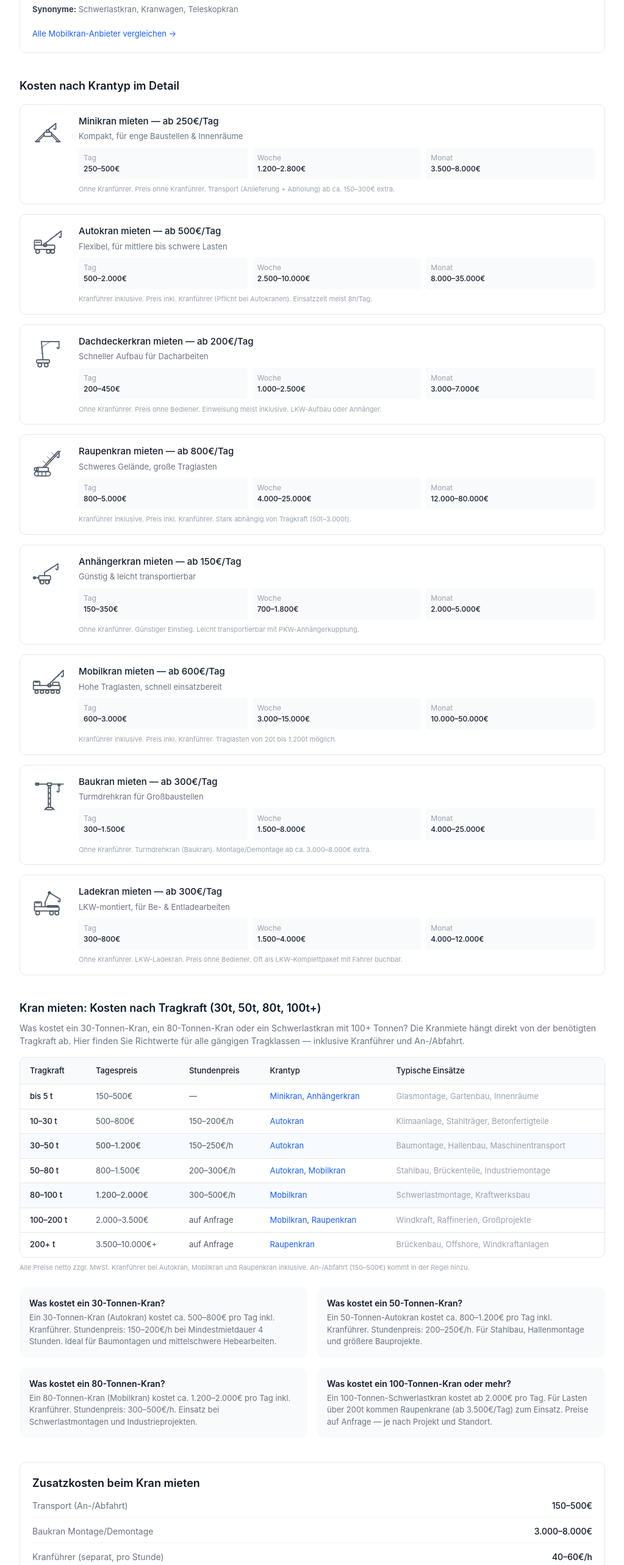
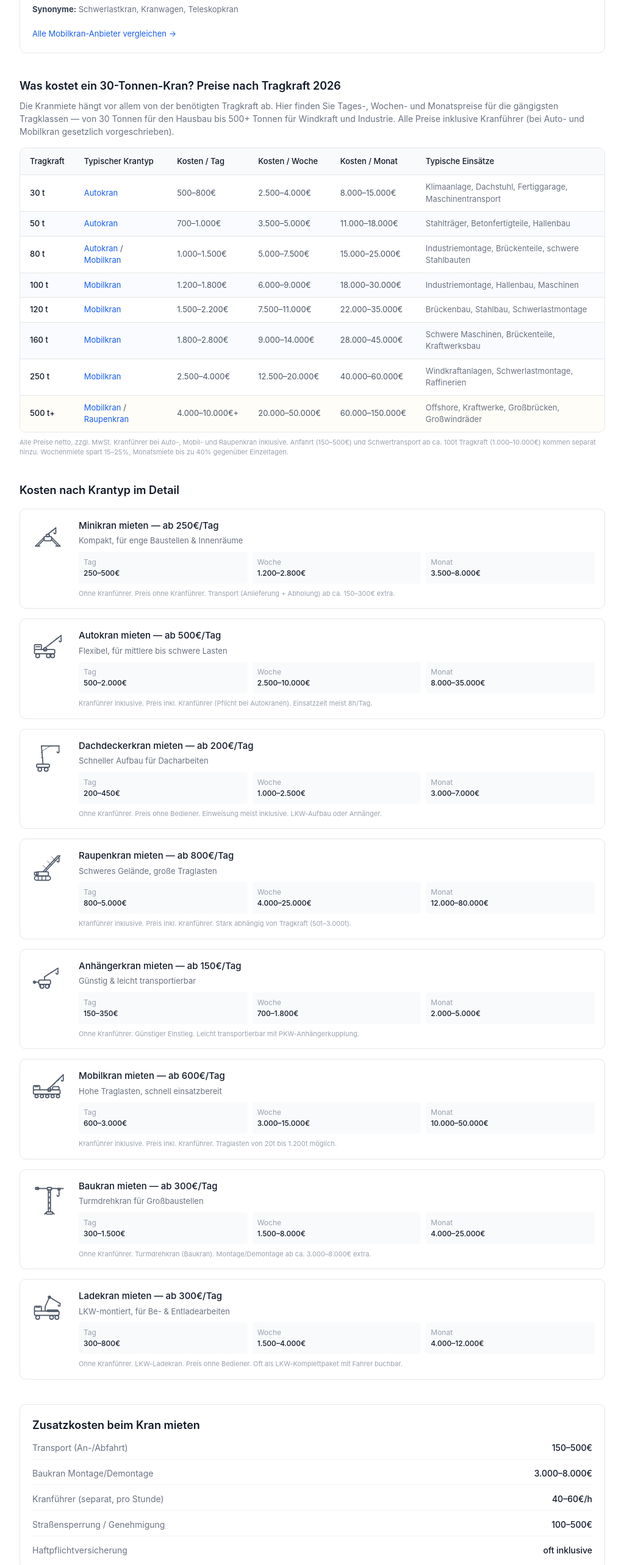
Before and after one commit to christophjonetzko-stack/kranvergleich, a Next.js app: page /kran-mieten-preise in a window 1280 px wide. Shown: the part 2780-5346 px from the top of the page at 61% size, without its empty margins (128-1151 px from the left). Built offline with nearby package versions, Linux system fonts and the light colour scheme; no server answers; the database is empty.

Commit message:
SEO: tonnage pricing section on /kran-mieten-preise (target: 30t kran kosten pos 9)

```diff
--- a/src/app/kran-mieten-preise/page.tsx
+++ b/src/app/kran-mieten-preise/page.tsx
@@ -69,8 +69,16 @@ const costFAQs = [
     answer: 'Ein 30-Tonnen-Autokran kostet ca. 500–800€ pro Tag (inkl. Kranführer). Stundenpreise liegen bei 150–200€/h mit 4 Stunden Mindestmietdauer. Ideal für Baumontagen, Maschinentransport und mittelschwere Hebearbeiten. Transport zur Baustelle: ca. 150–400€ extra.',
   },
   {
+    question: 'Was kostet ein 30 Tonnen Kran pro Tag?',
+    answer: 'Ein 30 Tonnen Kran kostet pro Tag zwischen 500€ und 800€ netto, inklusive Kranführer (gesetzlich vorgeschrieben). Bei Wochenmiete zahlen Sie 2.500–4.000€, bei Monatsmiete 8.000–15.000€. Der 30-Tonner ist ein klassischer Autokran und der häufigste Krantyp im Hausbau, bei Dachstuhlmontagen und Maschinentransporten. Anfahrt zur Baustelle wird separat berechnet (ca. 2–4€/km, oft 150–400€ insgesamt).',
+  },
+  {
     question: 'Was kostet ein 80-Tonnen-Kran?',
     answer: 'Ein 80-Tonnen-Mobilkran kostet ca. 1.200–2.000€ pro Tag (inkl. Kranführer). Stundenpreise liegen bei 300–500€/h. Für Wocheneinsätze rechnen Sie mit 5.000–10.000€. Der Transport zur Baustelle kostet zusätzlich ca. 300–800€ je nach Entfernung.',
+  },
+  {
+    question: 'Was kostet ein 80 Tonnen Kran?',
+    answer: 'Ein 80 Tonnen Kran (Mobilkran oder schwerer Autokran) kostet zwischen 1.000€ und 1.500€ pro Tag inklusive Kranführer. Wochenmiete: 5.000–7.500€. Monatsmiete: 15.000–25.000€. Der 80-Tonner kommt bei Industriemontagen, Brückenteilen und schweren Stahlbauarbeiten zum Einsatz. Ab dieser Tragklasse fällt oft Schwertransport zur Baustelle an (1.000–3.000€ extra). Stundenweise Abrechnung möglich (ca. 250–400€/h, Mindestmietdauer 4h).',
   },
   {
     question: 'Was kostet ein PKW-Anhänger mit Kran (Anhängerkran)?',
@@ -323,6 +331,103 @@ export default async function KranMietenPreisePage() {
         </div>
       </section>
 
+      {/* Krankosten nach Tragkraft — targets "30 tonnen kran kosten" (pos 9), "80 tonnen kran kosten" (pos 38), "120 t kran kosten" */}
+      <section id="tragkraft" className="mb-10 scroll-mt-20">
+        <h2 className="text-lg font-semibold text-gray-900 mb-2">
+          Was kostet ein 30-Tonnen-Kran? Preise nach Tragkraft 2026
+        </h2>
+        <p className="text-[14px] text-gray-500 mb-4">
+          Die Kranmiete hängt vor allem von der benötigten Tragkraft ab. Hier finden Sie Tages-, Wochen-
+          und Monatspreise für die gängigsten Tragklassen — von 30 Tonnen für den Hausbau bis 500+ Tonnen
+          für Windkraft und Industrie. Alle Preise inklusive Kranführer (bei Auto- und Mobilkran gesetzlich vorgeschrieben).
+        </p>
+        <div className="overflow-x-auto border border-gray-200 rounded-lg">
+          <table className="w-full text-[13px]">
+            <thead>
+              <tr className="bg-gray-50 border-b text-left">
+                <th className="py-3 px-4 font-medium text-gray-900 whitespace-nowrap">Tragkraft</th>
+                <th className="py-3 px-4 font-medium text-gray-900">Typischer Krantyp</th>
+                <th className="py-3 px-4 font-medium text-gray-900 whitespace-nowrap">Kosten / Tag</th>
+                <th className="py-3 px-4 font-medium text-gray-900 whitespace-nowrap">Kosten / Woche</th>
+                <th className="py-3 px-4 font-medium text-gray-900 whitespace-nowrap">Kosten / Monat</th>
+                <th className="py-3 px-4 font-medium text-gray-900">Typische Einsätze</th>
+              </tr>
+            </thead>
+            <tbody className="text-gray-600">
+              <tr className="border-b">
+                <td className="py-2.5 px-4 font-medium text-gray-900 whitespace-nowrap">30 t</td>
+                <td className="py-2.5 px-4"><Link href="/autokran-mieten" className="text-blue-600 hover:underline">Autokran</Link></td>
+                <td className="py-2.5 px-4 whitespace-nowrap">500–800€</td>
+                <td className="py-2.5 px-4 whitespace-nowrap">2.500–4.000€</td>
+                <td className="py-2.5 px-4 whitespace-nowrap">8.000–15.000€</td>
+                <td className="py-2.5 px-4 text-gray-500">Klimaanlage, Dachstuhl, Fertiggarage, Maschinentransport</td>
+              </tr>
+              <tr className="border-b bg-blue-50/40">
+                <td className="py-2.5 px-4 font-medium text-gray-900 whitespace-nowrap">50 t</td>
+                <td className="py-2.5 px-4"><Link href="/autokran-mieten" className="text-blue-600 hover:underline">Autokran</Link></td>
+                <td className="py-2.5 px-4 whitespace-nowrap">700–1.000€</td>
+                <td className="py-2.5 px-4 whitespace-nowrap">3.500–5.000€</td>
+                <td className="py-2.5 px-4 whitespace-nowrap">11.000–18.000€</td>
+                <td className="py-2.5 px-4 text-gray-500">Stahlträger, Betonfertigteile, Hallenbau</td>
+              </tr>
+              <tr className="border-b">
+                <td className="py-2.5 px-4 font-medium text-gray-900 whitespace-nowrap">80 t</td>
+                <td className="py-2.5 px-4"><Link href="/autokran-mieten" className="text-blue-600 hover:underline">Autokran</Link> / <Link href="/mobilkran-mieten" className="text-blue-600 hover:underline">Mobilkran</Link></td>
+                <td className="py-2.5 px-4 whitespace-nowrap">1.000–1.500€</td>
+                <td className="py-2.5 px-4 whitespace-nowrap">5.000–7.500€</td>
+                <td className="py-2.5 px-4 whitespace-nowrap">15.000–25.000€</td>
+                <td className="py-2.5 px-4 text-gray-500">Industriemontage, Brückenteile, schwere Stahlbauten</td>
+              </tr>
+              <tr className="border-b bg-blue-50/40">
+                <td className="py-2.5 px-4 font-medium text-gray-900 whitespace-nowrap">100 t</td>
+                <td className="py-2.5 px-4"><Link href="/mobilkran-mieten" className="text-blue-600 hover:underline">Mobilkran</Link></td>
+                <td className="py-2.5 px-4 whitespace-nowrap">1.200–1.800€</td>
+                <td className="py-2.5 px-4 whitespace-nowrap">6.000–9.000€</td>
+                <td className="py-2.5 px-4 whitespace-nowrap">18.000–30.000€</td>
+                <td className="py-2.5 px-4 text-gray-500">Industriemontage, Hallenbau, Maschinen</td>
+              </tr>
+              <tr className="border-b">
+                <td className="py-2.5 px-4 font-medium text-gray-900 whitespace-nowrap">120 t</td>
+                <td className="py-2.5 px-4"><Link href="/mobilkran-mieten" className="text-blue-600 hover:underline">Mobilkran</Link></td>
+                <td className="py-2.5 px-4 whitespace-nowrap">1.500–2.200€</td>
+                <td className="py-2.5 px-4 whitespace-nowrap">7.500–11.000€</td>
+                <td className="py-2.5 px-4 whitespace-nowrap">22.000–35.000€</td>
+                <td className="py-2.5 px-4 text-gray-500">Brückenbau, Stahlbau, Schwerlastmontage</td>
+              </tr>
+              <tr className="border-b bg-blue-50/40">
+                <td className="py-2.5 px-4 font-medium text-gray-900 whitespace-nowrap">160 t</td>
+                <td className="py-2.5 px-4"><Link href="/mobilkran-mieten" className="text-blue-600 hover:underline">Mobilkran</Link></td>
+                <td className="py-2.5 px-4 whitespace-nowrap">1.800–2.800€</td>
+                <td className="py-2.5 px-4 whitespace-nowrap">9.000–14.000€</td>
+                <td className="py-2.5 px-4 whitespace-nowrap">28.000–45.000€</td>
+                <td className="py-2.5 px-4 text-gray-500">Schwere Maschinen, Brückenteile, Kraftwerksbau</td>
+              </tr>
+              <tr className="border-b">
+                <td className="py-2.5 px-4 font-medium text-gray-900 whitespace-nowrap">250 t</td>
+                <td className="py-2.5 px-4"><Link href="/mobilkran-mieten" className="text-blue-600 hover:underline">Mobilkran</Link></td>
+                <td className="py-2.5 px-4 whitespace-nowrap">2.500–4.000€</td>
+                <td className="py-2.5 px-4 whitespace-nowrap">12.500–20.000€</td>
+                <td className="py-2.5 px-4 whitespace-nowrap">40.000–60.000€</td>
+                <td className="py-2.5 px-4 text-gray-500">Windkraftanlagen, Schwerlastmontage, Raffinerien</td>
+              </tr>
+              <tr className="bg-amber-50/40">
+                <td className="py-2.5 px-4 font-medium text-gray-900 whitespace-nowrap">500 t+</td>
+                <td className="py-2.5 px-4"><Link href="/mobilkran-mieten" className="text-blue-600 hover:underline">Mobilkran</Link> / <Link href="/raupenkran-mieten" className="text-blue-600 hover:underline">Raupenkran</Link></td>
+                <td className="py-2.5 px-4 whitespace-nowrap">4.000–10.000€+</td>
+                <td className="py-2.5 px-4 whitespace-nowrap">20.000–50.000€</td>
+                <td className="py-2.5 px-4 whitespace-nowrap">60.000–150.000€</td>
+                <td className="py-2.5 px-4 text-gray-500">Offshore, Kraftwerke, Großbrücken, Großwindräder</td>
+              </tr>
+            </tbody>
+          </table>
+        </div>
+        <p className="text-[11px] text-gray-400 mt-2">
+          Alle Preise netto, zzgl. MwSt. Kranführer bei Auto-, Mobil- und Raupenkran inklusive.
+          Anfahrt (150–500€) und Schwertransport ab ca. 100t Tragkraft (1.000–10.000€) kommen separat hinzu.
+          Wochenmiete spart 15–25%, Monatsmiete bis zu 40% gegenüber Einzeltagen.
+        </p>
+      </section>
+
       {/* Price details per type with images */}
       <section id="preise-detail" className="mb-10 scroll-mt-20 space-y-4">
         <h2 className="text-lg font-semibold text-gray-900">
@@ -366,119 +471,6 @@ export default async function KranMietenPreisePage() {
             </div>
           )
         })}
-      </section>
-
-      {/* Kosten nach Tragkraft — targets "30 tonnen kran kosten" (pos 9), "80 tonnen kran kosten" (pos 38) */}
-      <section id="tragkraft" className="mb-10 scroll-mt-20">
-        <h2 className="text-lg font-semibold text-gray-900 mb-2">
-          Kran mieten: Kosten nach Tragkraft (30t, 50t, 80t, 100t+)
-        </h2>
-        <p className="text-[14px] text-gray-500 mb-4">
-          Was kostet ein 30-Tonnen-Kran, ein 80-Tonnen-Kran oder ein Schwerlastkran mit 100+ Tonnen?
-          Die Kranmiete hängt direkt von der benötigten Tragkraft ab. Hier finden Sie Richtwerte
-          für alle gängigen Tragklassen — inklusive Kranführer und An-/Abfahrt.
-        </p>
-        <div className="overflow-x-auto border border-gray-200 rounded-lg">
-          <table className="w-full text-[13px]">
-            <thead>
-              <tr className="bg-gray-50 border-b text-left">
-                <th className="py-3 px-4 font-medium text-gray-900">Tragkraft</th>
-                <th className="py-3 px-4 font-medium text-gray-900">Tagespreis</th>
-                <th className="py-3 px-4 font-medium text-gray-900">Stundenpreis</th>
-                <th className="py-3 px-4 font-medium text-gray-900">Krantyp</th>
-                <th className="py-3 px-4 font-medium text-gray-900">Typische Einsätze</th>
-              </tr>
-            </thead>
-            <tbody className="text-gray-600">
-              <tr className="border-b">
-                <td className="py-2.5 px-4 font-medium text-gray-900">bis 5 t</td>
-                <td className="py-2.5 px-4">150–500€</td>
-                <td className="py-2.5 px-4">—</td>
-                <td className="py-2.5 px-4"><Link href="/minikran-mieten" className="text-blue-600 hover:underline">Minikran</Link>, <Link href="/anhaengerkran-mieten" className="text-blue-600 hover:underline">Anhängerkran</Link></td>
-                <td className="py-2.5 px-4 text-gray-400">Glasmontage, Gartenbau, Innenräume</td>
-              </tr>
-              <tr className="border-b">
-                <td className="py-2.5 px-4 font-medium text-gray-900">10–30 t</td>
-                <td className="py-2.5 px-4">500–800€</td>
-                <td className="py-2.5 px-4">150–200€/h</td>
-                <td className="py-2.5 px-4"><Link href="/autokran-mieten" className="text-blue-600 hover:underline">Autokran</Link></td>
-                <td className="py-2.5 px-4 text-gray-400">Klimaanlage, Stahlträger, Betonfertigteile</td>
-              </tr>
-              <tr className="border-b bg-blue-50/50">
-                <td className="py-2.5 px-4 font-medium text-gray-900">30–50 t</td>
-                <td className="py-2.5 px-4 font-medium">500–1.200€</td>
-                <td className="py-2.5 px-4">150–250€/h</td>
-                <td className="py-2.5 px-4"><Link href="/autokran-mieten" className="text-blue-600 hover:underline">Autokran</Link></td>
-                <td className="py-2.5 px-4 text-gray-400">Baumontage, Hallenbau, Maschinentransport</td>
-              </tr>
-              <tr className="border-b">
-                <td className="py-2.5 px-4 font-medium text-gray-900">50–80 t</td>
-                <td className="py-2.5 px-4">800–1.500€</td>
-                <td className="py-2.5 px-4">200–300€/h</td>
-                <td className="py-2.5 px-4"><Link href="/autokran-mieten" className="text-blue-600 hover:underline">Autokran</Link>, <Link href="/mobilkran-mieten" className="text-blue-600 hover:underline">Mobilkran</Link></td>
-                <td className="py-2.5 px-4 text-gray-400">Stahlbau, Brückenteile, Industriemontage</td>
-              </tr>
-              <tr className="border-b bg-blue-50/50">
-                <td className="py-2.5 px-4 font-medium text-gray-900">80–100 t</td>
-                <td className="py-2.5 px-4 font-medium">1.200–2.000€</td>
-                <td className="py-2.5 px-4">300–500€/h</td>
-                <td className="py-2.5 px-4"><Link href="/mobilkran-mieten" className="text-blue-600 hover:underline">Mobilkran</Link></td>
-                <td className="py-2.5 px-4 text-gray-400">Schwerlastmontage, Kraftwerksbau</td>
-              </tr>
-              <tr className="border-b">
-                <td className="py-2.5 px-4 font-medium text-gray-900">100–200 t</td>
-                <td className="py-2.5 px-4">2.000–3.500€</td>
-                <td className="py-2.5 px-4">auf Anfrage</td>
-                <td className="py-2.5 px-4"><Link href="/mobilkran-mieten" className="text-blue-600 hover:underline">Mobilkran</Link>, <Link href="/raupenkran-mieten" className="text-blue-600 hover:underline">Raupenkran</Link></td>
-                <td className="py-2.5 px-4 text-gray-400">Windkraft, Raffinerien, Großprojekte</td>
-              </tr>
-              <tr>
-                <td className="py-2.5 px-4 font-medium text-gray-900">200+ t</td>
-                <td className="py-2.5 px-4">3.500–10.000€+</td>
-                <td className="py-2.5 px-4">auf Anfrage</td>
-                <td className="py-2.5 px-4"><Link href="/raupenkran-mieten" className="text-blue-600 hover:underline">Raupenkran</Link></td>
-                <td className="py-2.5 px-4 text-gray-400">Brückenbau, Offshore, Windkraftanlagen</td>
-              </tr>
-            </tbody>
-          </table>
-        </div>
-        <p className="text-[11px] text-gray-400 mt-2">
-          Alle Preise netto zzgl. MwSt. Kranführer bei Autokran, Mobilkran und Raupenkran inklusive.
-          An-/Abfahrt (150–500€) kommt in der Regel hinzu.
-        </p>
-
-        {/* Targeted H3s for specific tonnage queries */}
-        <div className="grid gap-4 sm:grid-cols-2 mt-6">
-          <div className="bg-gray-50 rounded-lg p-4">
-            <h3 className="text-[14px] font-semibold text-gray-900 mb-1">Was kostet ein 30-Tonnen-Kran?</h3>
-            <p className="text-[13px] text-gray-500">
-              Ein 30-Tonnen-Kran (Autokran) kostet ca. 500–800€ pro Tag inkl. Kranführer.
-              Stundenpreis: 150–200€/h bei Mindestmietdauer 4 Stunden.
-              Ideal für Baumontagen und mittelschwere Hebearbeiten.
-            </p>
-          </div>
-          <div className="bg-gray-50 rounded-lg p-4">
-            <h3 className="text-[14px] font-semibold text-gray-900 mb-1">Was kostet ein 50-Tonnen-Kran?</h3>
-            <p className="text-[13px] text-gray-500">
-              Ein 50-Tonnen-Autokran kostet ca. 800–1.200€ pro Tag inkl. Kranführer.
-              Stundenpreis: 200–250€/h. Für Stahlbau, Hallenmontage und größere Bauprojekte.
-            </p>
-          </div>
-          <div className="bg-gray-50 rounded-lg p-4">
-            <h3 className="text-[14px] font-semibold text-gray-900 mb-1">Was kostet ein 80-Tonnen-Kran?</h3>
-            <p className="text-[13px] text-gray-500">
-              Ein 80-Tonnen-Kran (Mobilkran) kostet ca. 1.200–2.000€ pro Tag inkl. Kranführer.
-              Stundenpreis: 300–500€/h. Einsatz bei Schwerlastmontagen und Industrieprojekten.
-            </p>
-          </div>
-          <div className="bg-gray-50 rounded-lg p-4">
-            <h3 className="text-[14px] font-semibold text-gray-900 mb-1">Was kostet ein 100-Tonnen-Kran oder mehr?</h3>
-            <p className="text-[13px] text-gray-500">
-              Ein 100-Tonnen-Schwerlastkran kostet ab 2.000€ pro Tag. Für Lasten über 200t kommen
-              Raupenkrane (ab 3.500€/Tag) zum Einsatz. Preise auf Anfrage — je nach Projekt und Standort.
-            </p>
-          </div>
-        </div>
       </section>
 
       {/* Zusatzkosten */}
```
